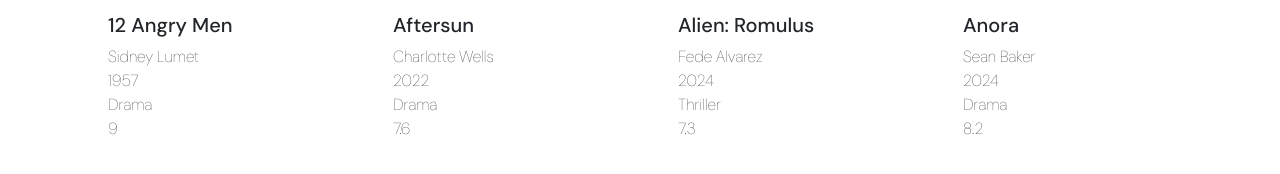
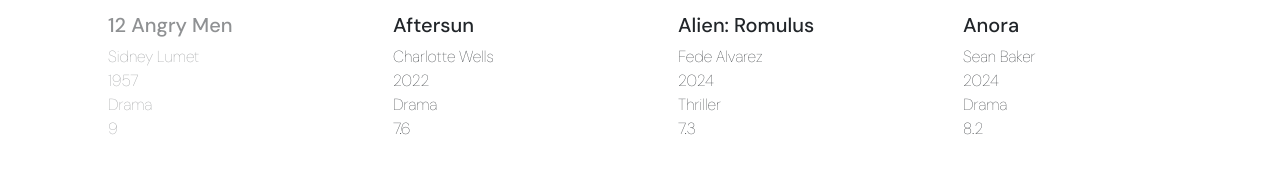
Before and after one commit to wilkofm/mini-project1, a plain HTML site: page index.html in a window 1280 px wide. In both pictures the pointer is over the element 236 px from the left and 356 px from the top of the page. Shown: the part 479-653 px from the top of the page. Drawn offline with nearby package versions, Linux system fonts and the light colour scheme.

Commit message:
Committing update

```diff
--- a/styles.css
+++ b/styles.css
@@ -29,7 +29,7 @@
   margin: 10px;
 }
 
-.card-img-top:hover {
+.card:hover {
   opacity: 0.5;
   cursor: pointer;
 }
```
